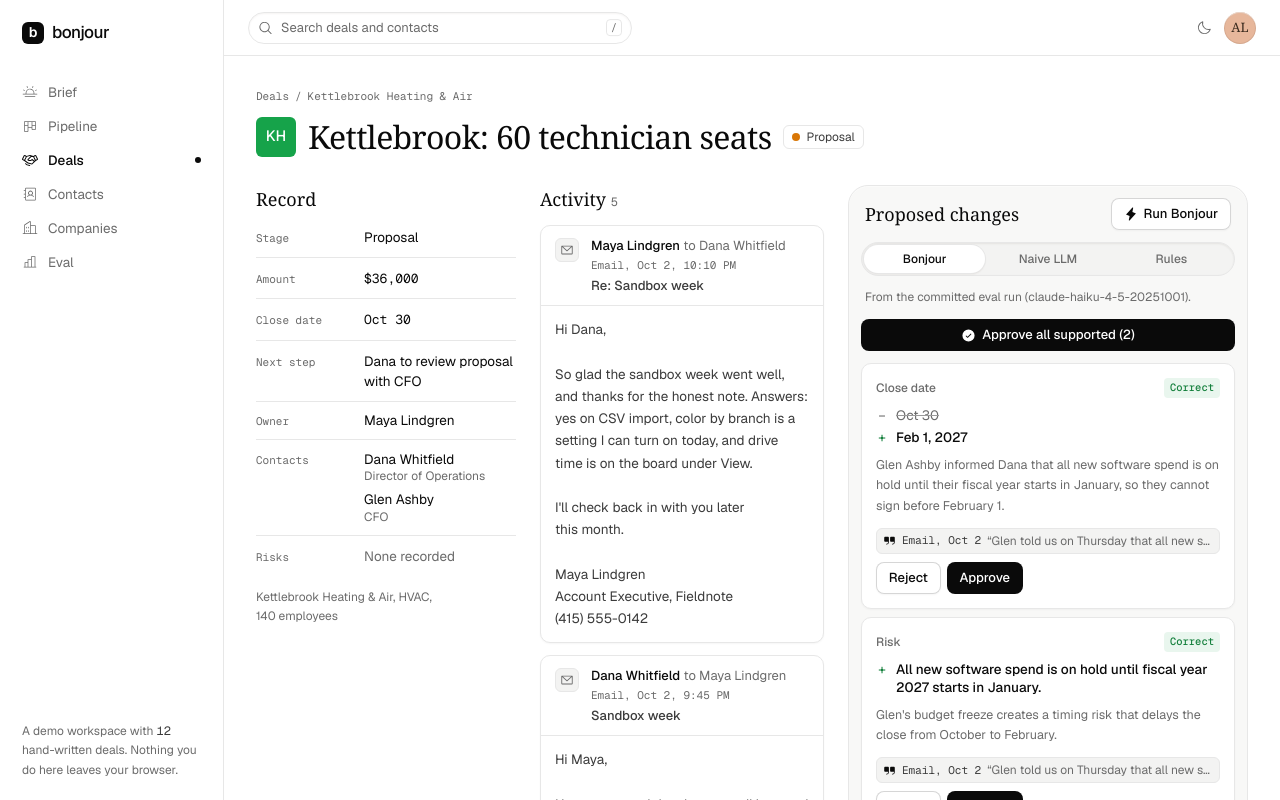
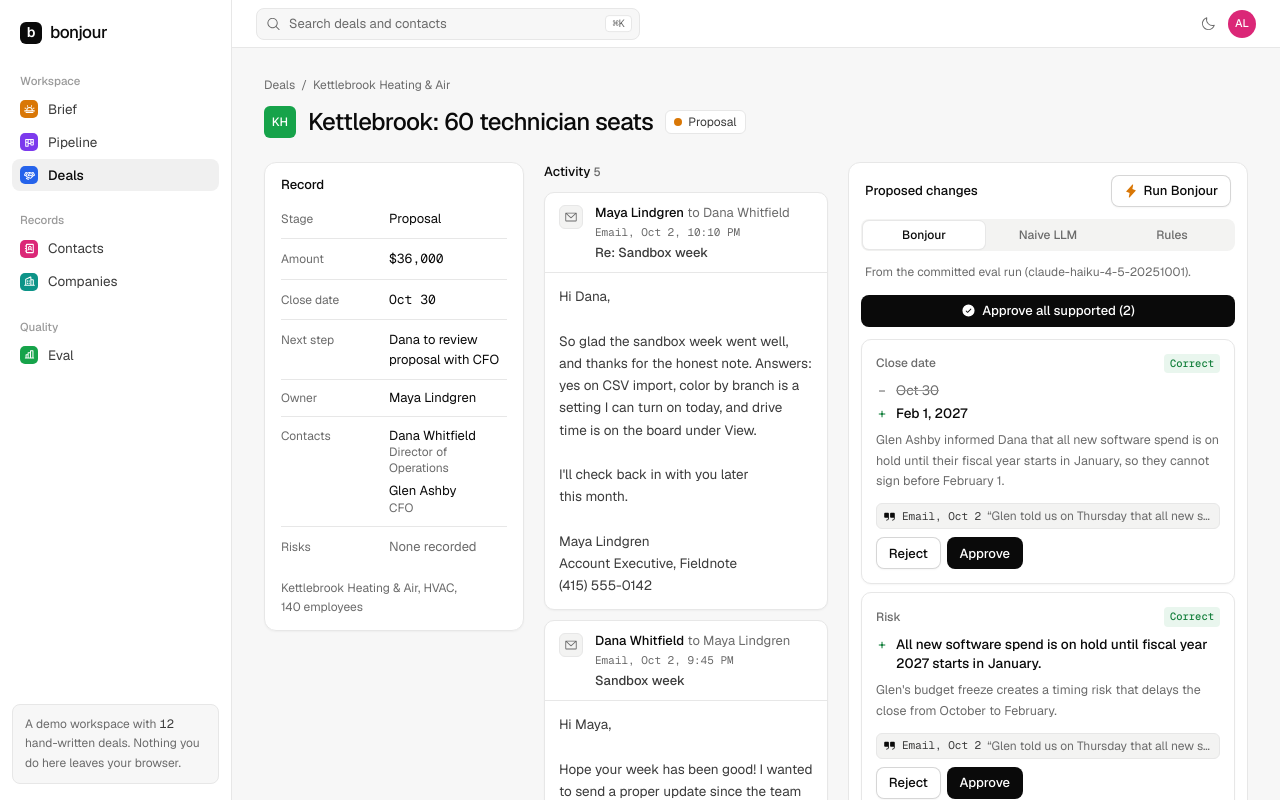
Before and after one commit to anushapundir/bonjour, a Next.js app: page /app/deals/d-01 in a window 1280 px wide. Shown: the top 800 px of the page. Built offline with nearby package versions, Linux system fonts and the light colour scheme.

Commit message:
Restyle the app shell and routes
Grouped sidebar with colored square icons, a thin top bar with search,
a light grey canvas with white panels, and square-cornered controls.

```diff
--- a/app/app/companies/page.tsx
+++ b/app/app/companies/page.tsx
@@ -10,7 +10,7 @@ export default function CompaniesPage() {
   return (
     <div>
       <PageHeader title="Companies" sub={`${companies.length} accounts, all field service businesses`} />
-      <div className="overflow-x-auto rounded-2xl border border-line bg-surface shadow-panel">
+      <div className="overflow-x-auto rounded-[12px] border border-line bg-surface shadow-panel">
         <table className="w-full min-w-[720px] text-left text-[13px]">
           <thead>
             <tr className="border-b border-line font-mono text-[11px] text-muted">
@@ -26,7 +26,7 @@ export default function CompaniesPage() {
             {companies.map((c) => {
               const own = deals.filter((d) => d.companyId === c.id);
               return (
-                <tr key={c.id} className="hover:bg-surface-2/60">
+                <tr key={c.id} className="hover:bg-canvas">
                   <td className="px-3 py-2.5">
                     <span className="flex items-center gap-2.5">
                       <Monogram name={c.name} />
@@ -41,7 +41,7 @@ export default function CompaniesPage() {
                   <td className="px-3 py-2.5 text-right font-mono text-[12.5px] text-ink-2">{contacts.filter((x) => x.companyId === c.id).length}</td>
                   <td className="px-3 py-2.5">
                     {own.map((d) => (
-                      <Link key={d.id} href={`/app/deals/${d.id}`} className="block text-ink-2 hover:text-accent-text hover:underline">
+                      <Link key={d.id} href={`/app/deals/${d.id}`} className="block text-ink-2 hover:text-ink hover:underline">
                         {dealTitle(d.name)}
                       </Link>
                     ))}
--- a/components/app/Search.tsx
+++ b/components/app/Search.tsx
@@ -74,11 +74,11 @@ export function Search() {
         role="combobox"
         aria-expanded={open && hits.length > 0}
         aria-controls="search-results"
-        className="h-8 w-full rounded-full border border-line bg-surface/70 pl-8 pr-10 text-[13px] text-ink shadow-[inset_0_1px_2px_rgb(70_45_20/0.05)] placeholder:text-muted focus:border-line-strong focus:outline-none"
+        className="h-8 w-full rounded-[8px] border border-line bg-canvas pl-8 pr-12 text-[13px] text-ink placeholder:text-muted focus:border-line-strong focus:bg-surface focus:outline-none"
       />
-      <kbd className="pointer-events-none absolute right-2.5 top-1/2 hidden -translate-y-1/2 rounded border border-line px-1 font-mono text-[10.5px] text-muted sm:block">/</kbd>
+      <kbd className="pointer-events-none absolute right-2 top-1/2 hidden -translate-y-1/2 rounded-[4px] border border-line bg-surface px-1.5 font-mono text-[10.5px] text-muted sm:block">⌘K</kbd>
       {open && q.trim() && (
-        <ul id="search-results" role="listbox" className="absolute left-0 right-0 top-10 z-50 overflow-hidden rounded-xl border border-line bg-surface p-1 shadow-float">
+        <ul id="search-results" role="listbox" className="absolute left-0 right-0 top-10 z-50 overflow-hidden rounded-[10px] border border-line bg-surface p-1 shadow-float">
           {hits.length === 0 && <li className="px-2.5 py-2 text-[13px] text-muted">No deals or contacts match &ldquo;{q}&rdquo;.</li>}
           {hits.map((h, i) => (
             <li key={h.href} role="option" aria-selected={i === active}>
@@ -86,7 +86,7 @@ export function Search() {
                 onMouseDown={(e) => e.preventDefault()}
                 onClick={() => go(h)}
                 onMouseEnter={() => setActive(i)}
-                className={`flex w-full items-center gap-3 rounded-lg px-2.5 py-2 text-left ${i === active ? "bg-surface-2" : ""}`}
+                className={`flex w-full items-center gap-3 rounded-[6px] px-2.5 py-2 text-left ${i === active ? "bg-surface-2" : ""}`}
               >
                 <span className="w-14 shrink-0 font-mono text-[10.5px] text-muted">{h.kind}</span>
                 <span className="min-w-0 truncate text-[13px] text-ink">{h.title}</span>
--- a/components/app/Shell.tsx
+++ b/components/app/Shell.tsx
@@ -1,55 +1,48 @@
 "use client";
 
-import {
-  AddressBook,
-  Buildings,
-  ChartBar,
-  Handshake,
-  Kanban,
-  List,
-  SunHorizon,
-  X,
-} from "@phosphor-icons/react/dist/ssr";
+import { List, X } from "@phosphor-icons/react/dist/ssr";
 import Link from "next/link";
 import { usePathname } from "next/navigation";
 import { useEffect, useState } from "react";
 import { Logo } from "../Logo";
 import { ThemeToggle } from "../ThemeToggle";
+import { NAV_GROUPS } from "../nav";
+import { Square } from "../ui";
 import { useDemo } from "./DemoState";
 import { Search } from "./Search";
 import { UserMenu } from "./UserMenu";
 
-const NAV = [
-  { href: "/app", label: "Brief", icon: SunHorizon },
-  { href: "/app/pipeline", label: "Pipeline", icon: Kanban },
-  { href: "/app/deals", label: "Deals", icon: Handshake },
-  { href: "/app/contacts", label: "Contacts", icon: AddressBook },
-  { href: "/app/companies", label: "Companies", icon: Buildings },
-  { href: "/app/eval", label: "Eval", icon: ChartBar },
-];
-
 function Nav({ onNavigate }: { onNavigate?: () => void }) {
   const path = usePathname();
   return (
-    <nav className="flex flex-col gap-0.5" aria-label="App">
-      {NAV.map(({ href, label, icon: Icon }) => {
+    <nav className="flex flex-col gap-5" aria-label="App">
+      {NAV_GROUPS.map((g) => (
+        <div key={g.label}>
+          <p className="mb-1 px-2 text-[11.5px] font-medium text-faint">{g.label}</p>
+          <ul className="flex flex-col gap-px">
+            {g.items.map(({ href, label, icon: Icon, color }) => {
               const active = href === "/app" ? path === "/app" : path.startsWith(href);
               return (
+                <li key={href}>
                   <Link
-            key={href}
                     href={href}
                     onClick={onNavigate}
                     aria-current={active ? "page" : undefined}
-            className={`group relative flex h-8 items-center gap-2.5 rounded-full px-2.5 text-[13.5px] transition-colors ${
-              active ? "font-medium text-ink" : "text-muted hover:text-ink"
+                    className={`flex h-8 items-center gap-2.5 rounded-[8px] px-2 text-[13.5px] transition-colors ${
+                      active ? "bg-accent-soft font-medium text-ink" : "text-ink-2 hover:bg-surface-2 hover:text-ink"
                     }`}
                   >
-            <Icon size={16} weight={active ? "regular" : "light"} />
+                    <Square color={color} className="size-[18px] rounded-[5px]">
+                      <Icon size={11} weight="bold" />
+                    </Square>
                     {label}
-            {active && <span className="ml-auto size-1.5 rounded-full bg-ink" aria-hidden="true" />}
                   </Link>
+                </li>
               );
             })}
+          </ul>
+        </div>
+      ))}
     </nav>
   );
 }
@@ -61,24 +54,24 @@ export function Shell({ children }: { children: React.ReactNode }) {
   useEffect(() => setOpen(false), [path]);
 
   return (
-    <div className="min-h-dvh lg:grid lg:grid-cols-[224px_minmax(0,1fr)]">
-      <aside className="sticky top-0 hidden h-dvh flex-col border-r border-line bg-bg px-3 py-5 lg:flex">
-        <Link href="/app" className="mb-8 px-2.5">
+    <div className="min-h-dvh bg-canvas lg:grid lg:grid-cols-[232px_minmax(0,1fr)]">
+      <aside className="sticky top-0 hidden h-dvh flex-col border-r border-line bg-bg px-3 py-4 lg:flex">
+        <Link href="/app" className="mb-7 px-2 pt-1">
           <Logo />
         </Link>
         <Nav />
-        <p className="mt-auto px-2.5 text-xs leading-relaxed text-muted">
+        <p className="mt-auto rounded-[8px] border border-line bg-canvas px-3 py-2.5 text-xs leading-relaxed text-muted">
           A demo workspace with <span className="font-mono text-ink-2">{data.deals.length}</span> hand-written deals. Nothing you do here leaves your browser.
         </p>
       </aside>
 
       {open && (
         <div className="fixed inset-0 z-40 lg:hidden" role="dialog" aria-modal="true" aria-label="Menu">
-          <button className="absolute inset-0 bg-[#16130f]/40" aria-label="Close menu" onClick={() => setOpen(false)} />
-          <div className="absolute inset-y-0 left-0 flex w-64 flex-col border-r border-line bg-bg px-3 py-4 shadow-panel">
-            <div className="mb-8 flex items-center justify-between px-2.5">
+          <button className="absolute inset-0 bg-black/30" aria-label="Close menu" onClick={() => setOpen(false)} />
+          <div className="absolute inset-y-0 left-0 flex w-64 flex-col border-r border-line bg-bg px-3 py-4 shadow-float">
+            <div className="mb-7 flex items-center justify-between px-2">
               <Logo />
-              <button onClick={() => setOpen(false)} aria-label="Close menu" className="grid size-8 place-items-center rounded-full text-muted hover:bg-surface-2">
+              <button onClick={() => setOpen(false)} aria-label="Close menu" className="grid size-8 place-items-center rounded-[8px] text-muted hover:bg-surface-2">
                 <X size={16} />
               </button>
             </div>
@@ -88,8 +81,8 @@ export function Shell({ children }: { children: React.ReactNode }) {
       )}
 
       <div className="min-w-0">
-        <header className="sticky top-0 z-30 flex h-14 items-center gap-2 border-b border-line bg-bg/80 px-4 backdrop-blur-md lg:px-6">
-          <button onClick={() => setOpen(true)} aria-label="Open menu" className="grid size-8 place-items-center rounded-full text-muted hover:bg-surface-2 lg:hidden">
+        <header className="sticky top-0 z-30 flex h-12 items-center gap-2 border-b border-line bg-bg px-3 lg:px-6">
+          <button onClick={() => setOpen(true)} aria-label="Open menu" className="grid size-8 place-items-center rounded-[8px] text-muted hover:bg-surface-2 lg:hidden">
             <List size={18} />
           </button>
           <Search />
@@ -98,7 +91,7 @@ export function Shell({ children }: { children: React.ReactNode }) {
             <UserMenu />
           </div>
         </header>
-        <main className="mx-auto w-full max-w-[1400px] px-4 py-6 lg:px-8 lg:py-8">{children}</main>
+        <main className="mx-auto w-full max-w-[1400px] px-4 py-6 lg:px-8 lg:py-7">{children}</main>
       </div>
     </div>
   );
--- a/components/app/UserMenu.tsx
+++ b/components/app/UserMenu.tsx
@@ -34,12 +34,12 @@ export function UserMenu() {
         aria-haspopup="menu"
         aria-expanded={open}
         aria-label="Account menu"
-        className="grid size-8 place-items-center rounded-full bg-[#e7b79b] font-serif text-[13px] font-medium text-[#3a2b1e] shadow-[inset_0_1px_0_rgb(255_255_255/0.5),inset_0_0_0_1px_rgb(58_43_30/0.1)]"
+        className="grid size-7 place-items-center rounded-full bg-[#db2777] text-[11px] font-medium text-white"
       >
         AL
       </button>
       {open && (
-        <div role="menu" className="absolute right-0 top-10 z-50 w-60 rounded-xl border border-line bg-surface p-1 shadow-float">
+        <div role="menu" className="absolute right-0 top-10 z-50 w-60 rounded-[10px] border border-line bg-surface p-1 shadow-float">
           <div className="px-2.5 py-2">
             <p className="text-sm font-medium text-ink">Alex Laurent</p>
             <p className="font-mono text-[11.5px] text-muted">demo@bonjour.dev</p>
@@ -51,13 +51,13 @@ export function UserMenu() {
               reset();
               setDone(true);
             }}
-            className="flex w-full items-center gap-2 rounded-lg px-2.5 py-2 text-left text-[13px] text-ink hover:bg-surface-2"
+            className="flex w-full items-center gap-2 rounded-[6px] px-2.5 py-2 text-left text-[13px] text-ink hover:bg-surface-2"
           >
             <ArrowCounterClockwise size={15} className="text-muted" />
             {done ? "Demo reset" : "Reset demo"}
           </button>
           <form action={signOut}>
-            <button role="menuitem" className="flex w-full items-center gap-2 rounded-lg px-2.5 py-2 text-left text-[13px] text-ink hover:bg-surface-2">
+            <button role="menuitem" className="flex w-full items-center gap-2 rounded-[6px] px-2.5 py-2 text-left text-[13px] text-ink hover:bg-surface-2">
               <SignOut size={15} className="text-muted" />
               Sign out
             </button>
--- a/components/deal/DealView.tsx
+++ b/components/deal/DealView.tsx
@@ -51,10 +51,10 @@ export function DealView({ deal: base, company, contacts, activities, compare, t
   // `k` changes with the value, so an updated field remounts and plays its highlight once.
   const field = (f: Field, value: React.ReactNode, k: string, label = FIELD_LABEL[f]) => (
     <div className="grid grid-cols-[96px_minmax(0,1fr)] items-baseline gap-3 py-2">
-      <dt className="font-mono text-[11px] text-muted">{label}</dt>
+      <dt className="text-[12px] text-muted">{label}</dt>
       <dd
         key={`${updated.has(f)}:${k}`}
-        className={`-mx-1.5 rounded-md px-1.5 py-0.5 text-[13.5px] text-ink ${updated.has(f) ? "flash" : ""}`}
+        className={`-mx-1.5 rounded-[4px] px-1.5 py-0.5 text-[13px] text-ink ${updated.has(f) ? "flash" : ""}`}
       >
         {value}
       </dd>
@@ -70,23 +70,23 @@ export function DealView({ deal: base, company, contacts, activities, compare, t
 
   return (
     <div>
-      <nav className="mb-3 font-mono text-[11px] text-muted">
+      <nav className="mb-3 text-[12px] text-muted">
         <Link href="/app/deals" className="hover:text-ink">
           Deals
         </Link>
         <span className="mx-1.5">/</span>
         <span>{company.name}</span>
       </nav>
-      <div className="mb-7 flex flex-wrap items-center gap-x-3 gap-y-2">
-        <Monogram name={company.name} className="size-10 text-[15px]" />
-        <h1 className="font-serif text-[28px] font-normal leading-tight tracking-[-0.02em] text-ink sm:text-[32px]">{base.name}</h1>
+      <div className="mb-6 flex flex-wrap items-center gap-x-3 gap-y-2">
+        <Monogram name={company.name} className="size-8 text-[12px]" />
+        <h1 className="text-[22px] font-medium leading-tight tracking-[-0.025em] text-ink sm:text-[24px]">{base.name}</h1>
         <StageBadge stage={deal.stage} />
       </div>
 
-      <div className="grid grid-cols-[minmax(0,1fr)] gap-6 xl:grid-cols-[260px_minmax(0,1fr)_minmax(340px,400px)]">
+      <div className="grid grid-cols-[minmax(0,1fr)] gap-5 xl:grid-cols-[260px_minmax(0,1fr)_minmax(340px,400px)]">
         {/* Record */}
-        <section aria-labelledby="record" className="xl:sticky xl:top-20 xl:self-start">
-          <h2 id="record" className="mb-1 font-serif text-lg text-ink">
+        <section aria-labelledby="record" className="rounded-[12px] border border-line bg-surface px-4 py-3 shadow-panel xl:sticky xl:top-[4.5rem] xl:self-start">
+          <h2 id="record" className="mb-1 text-[13px] font-medium text-ink">
             Record
           </h2>
           <dl className="divide-y divide-line">
@@ -95,17 +95,17 @@ export function DealView({ deal: base, company, contacts, activities, compare, t
             {field("closeDate", <span className="font-mono text-[13px]">{day(deal.closeDate)}</span>, deal.closeDate)}
             {field("nextStep", deal.nextStep, deal.nextStep)}
             <div className="grid grid-cols-[96px_minmax(0,1fr)] items-baseline gap-3 py-2">
-              <dt className="font-mono text-[11px] text-muted">Owner</dt>
-              <dd className="text-[13.5px] text-ink">{deal.ownerName}</dd>
+              <dt className="text-[12px] text-muted">Owner</dt>
+              <dd className="text-[13px] text-ink">{deal.ownerName}</dd>
             </div>
             {field(
               updated.has("addContact") ? "addContact" : "contactLeft",
               <ul className="space-y-1.5">
                 {people.map((p) => (
                   <li key={p.id} className="leading-snug">
-                    <span className={p.left ? "text-muted line-through decoration-line-strong" : ""}>{p.name}</span>
-                    {p.left && <span className="ml-1.5 rounded-full bg-bad-soft px-1.5 py-px font-mono text-[10.5px] font-medium text-bad">Left</span>}
-                    {p.added && !p.left && <span className="ml-1.5 rounded-full bg-accent-soft px-1.5 py-px font-mono text-[10.5px] font-medium text-accent-text">New</span>}
+                    <span className={p.left ? "text-muted line-through decoration-faint" : ""}>{p.name}</span>
+                    {p.left && <span className="ml-1.5 rounded-[4px] bg-bad-soft px-1.5 py-px font-mono text-[10.5px] font-medium text-bad">Left</span>}
+                    {p.added && !p.left && <span className="ml-1.5 rounded-[4px] bg-good-soft px-1.5 py-px font-mono text-[10.5px] font-medium text-good">New</span>}
                     <span className="block text-xs text-muted">{p.title}</span>
                   </li>
                 ))}
@@ -137,7 +137,7 @@ export function DealView({ deal: base, company, contacts, activities, compare, t
         </section>
 
         {/* Proposals: second on small screens, right column on wide ones */}
-        <section aria-labelledby="proposals" className="xl:order-last xl:sticky xl:top-20 xl:max-h-[calc(100dvh-6rem)] xl:self-start xl:overflow-y-auto xl:pb-4">
+        <section aria-labelledby="proposals" className="xl:order-last xl:sticky xl:top-[4.5rem] xl:max-h-[calc(100dvh-5.5rem)] xl:self-start xl:overflow-y-auto xl:pb-4">
           <Proposals
             deal={base}
             contacts={contacts}
@@ -154,14 +154,14 @@ export function DealView({ deal: base, company, contacts, activities, compare, t
 
         {/* Timeline */}
         <section aria-labelledby="timeline" className="min-w-0">
-          <h2 id="timeline" className="mb-3 font-serif text-lg text-ink">
+          <h2 id="timeline" className="mb-2.5 text-[13px] font-medium text-ink">
             Activity <span className="font-mono text-xs text-muted">{activities.length}</span>
           </h2>
-          <ol className="space-y-3">
+          <ol className="space-y-2.5">
             {activities.map((a) => {
               const mine = active?.activityId === a.id;
               return (
-                <li key={a.id} className={`rounded-[14px] transition-shadow ${mine ? "ring-2 ring-accent/50 ring-offset-2 ring-offset-bg" : ""}`}>
+                <li key={a.id} className={`rounded-[10px] transition-shadow ${mine ? "ring-2 ring-ink ring-offset-2 ring-offset-canvas" : ""}`}>
                   <ActivityItem activity={a} highlight={mine ? findQuote(a.body, active.quote) : null} />
                 </li>
               );
@@ -220,18 +220,18 @@ function Proposals({ deal, contacts, compare, tab, setTab, trap, activeKey, onEv
   const committed = !isMine || mine.source === "committed";
 
   return (
-    <div className="rounded-[20px] border border-line bg-surface-2/60 p-3 shadow-[inset_0_1px_0_rgb(255_255_255/0.4)]">
+    <div className="rounded-[12px] border border-line bg-surface p-3 shadow-panel">
       <div className="flex items-center justify-between gap-2 px-1 pb-3">
-        <h2 id="proposals" className="font-serif text-lg text-ink">
+        <h2 id="proposals" className="text-[13px] font-medium text-ink">
           Proposed changes
         </h2>
         <button onClick={runLive} disabled={running} className={btn.secondary}>
-          {running ? <ArrowClockwise size={14} className="animate-spin" /> : <Lightning size={14} weight="fill" className="text-accent" />}
+          {running ? <ArrowClockwise size={14} className="animate-spin" /> : <Lightning size={14} weight="fill" className="text-[#d97706]" />}
           {running ? "Reading activity" : "Run Bonjour"}
         </button>
       </div>
 
-      <div role="tablist" aria-label="Compare recommenders" className="mb-3 grid grid-cols-3 gap-0.5 rounded-full border border-line bg-surface-2 p-0.5 shadow-[inset_0_1px_2px_rgb(70_45_20/0.08)]">
+      <div role="tablist" aria-label="Compare recommenders" className="mb-3 grid grid-cols-3 gap-0.5 rounded-[8px] bg-surface-2 p-0.5">
         {TABS.map((t) => (
           <button
             key={t.id}
@@ -241,7 +241,7 @@ function Proposals({ deal, contacts, compare, tab, setTab, trap, activeKey, onEv
               setTab(t.id);
               onTab();
             }}
-            className={`h-7 rounded-full text-xs font-medium transition-[background-color,box-shadow,color] ${tab === t.id ? "bg-surface text-ink shadow-[0_0_0_1px_var(--line),0_1px_2px_rgb(70_45_20/0.12)]" : "text-muted hover:text-ink"}`}
+            className={`h-7 rounded-[6px] text-xs font-medium transition-[background-color,box-shadow,color] ${tab === t.id ? "bg-surface text-ink shadow-[0_0_0_1px_var(--line),0_1px_2px_rgb(0_0_0/0.06)]" : "text-muted hover:text-ink"}`}
           >
             {t.label}
           </button>
@@ -256,14 +256,14 @@ function Proposals({ deal, contacts, compare, tab, setTab, trap, activeKey, onEv
             : ""}
         {!isMine && "Read only, graded against the hand-written answer key."}
         {isMine && mine.source === "live" && (
-          <button onClick={() => demo.setLive(deal.id, null)} className="font-medium text-accent-text underline-offset-2 hover:underline">
+          <button onClick={() => demo.setLive(deal.id, null)} className="font-medium text-ink underline underline-offset-2">
             Show committed run
           </button>
         )}
       </p>
 
       {error && (
-        <div className="mb-3 rounded-[14px] border border-line bg-surface p-3 text-[12.5px] leading-relaxed text-ink-2" role="alert">
+        <div className="mb-3 rounded-[10px] border border-line bg-canvas p-3 text-[12.5px] leading-relaxed text-ink-2" role="alert">
           {error.message}
           {error.needsToken && (
             <form
@@ -282,7 +282,7 @@ function Proposals({ deal, contacts, compare, tab, setTab, trap, activeKey, onEv
                 value={token}
                 onChange={(e) => setToken(e.target.value)}
                 placeholder="Access token"
-                className="h-8 min-w-0 flex-1 rounded-full border border-line-strong bg-surface px-3 font-mono text-[12.5px] text-ink placeholder:text-muted"
+                className="h-8 min-w-0 flex-1 rounded-[8px] border border-line-strong bg-surface px-3 font-mono text-[12.5px] text-ink placeholder:text-muted"
               />
               <button className={btn.secondary}>Retry</button>
             </form>
@@ -304,7 +304,7 @@ function Proposals({ deal, contacts, compare, tab, setTab, trap, activeKey, onEv
 
       <div className="space-y-2">
         {changes.length === 0 && (view.ran || isMine) && (
-          <div className="rounded-[14px] border border-dashed border-line-strong px-4 py-6 text-center text-[13px] text-muted">
+          <div className="rounded-[10px] border border-dashed border-line-strong px-4 py-6 text-center text-[13px] text-muted">
             No changes proposed. Nothing in the activity changes this record.
           </div>
         )}
@@ -345,7 +345,7 @@ function Proposals({ deal, contacts, compare, tab, setTab, trap, activeKey, onEv
       </div>
 
       {committed && view.ran && view.missed > 0 && (
-        <p className="mt-3 rounded-[12px] bg-bad-soft px-3 py-2 text-[12.5px] text-bad">
+        <p className="mt-3 rounded-[8px] bg-bad-soft px-3 py-2 text-[12.5px] text-bad">
           Missed {view.missed} expected {view.missed === 1 ? "change" : "changes"} on this deal.
         </p>
       )}
--- /dev/null
+++ b/components/nav.ts
@@ -0,0 +1,25 @@
+import { AddressBook, Buildings, ChartBar, Handshake, Kanban, SunHorizon } from "@phosphor-icons/react/dist/ssr";
+import { HUES } from "./ui";
+
+// The app sidebar, grouped. The landing page draws the same list inside its product window.
+export const NAV_GROUPS = [
+  {
+    label: "Workspace",
+    items: [
+      { href: "/app", label: "Brief", icon: SunHorizon, color: HUES.amber },
+      { href: "/app/pipeline", label: "Pipeline", icon: Kanban, color: HUES.violet },
+      { href: "/app/deals", label: "Deals", icon: Handshake, color: HUES.blue },
+    ],
+  },
+  {
+    label: "Records",
+    items: [
+      { href: "/app/contacts", label: "Contacts", icon: AddressBook, color: HUES.pink },
+      { href: "/app/companies", label: "Companies", icon: Buildings, color: HUES.teal },
+    ],
+  },
+  {
+    label: "Quality",
+    items: [{ href: "/app/eval", label: "Eval", icon: ChartBar, color: HUES.green }],
+  },
+];
```
Also changed, not shown: app/app/eval/page.tsx (+9 -9 lines), components/app/Brief.tsx (+22 -24 lines), components/app/ContactsTable.tsx (+6 -6 lines), components/app/DealsTable.tsx (+4 -4 lines), components/app/Pipeline.tsx (+11 -11 lines). Lines whose indentation alone changed are shown as unchanged.
